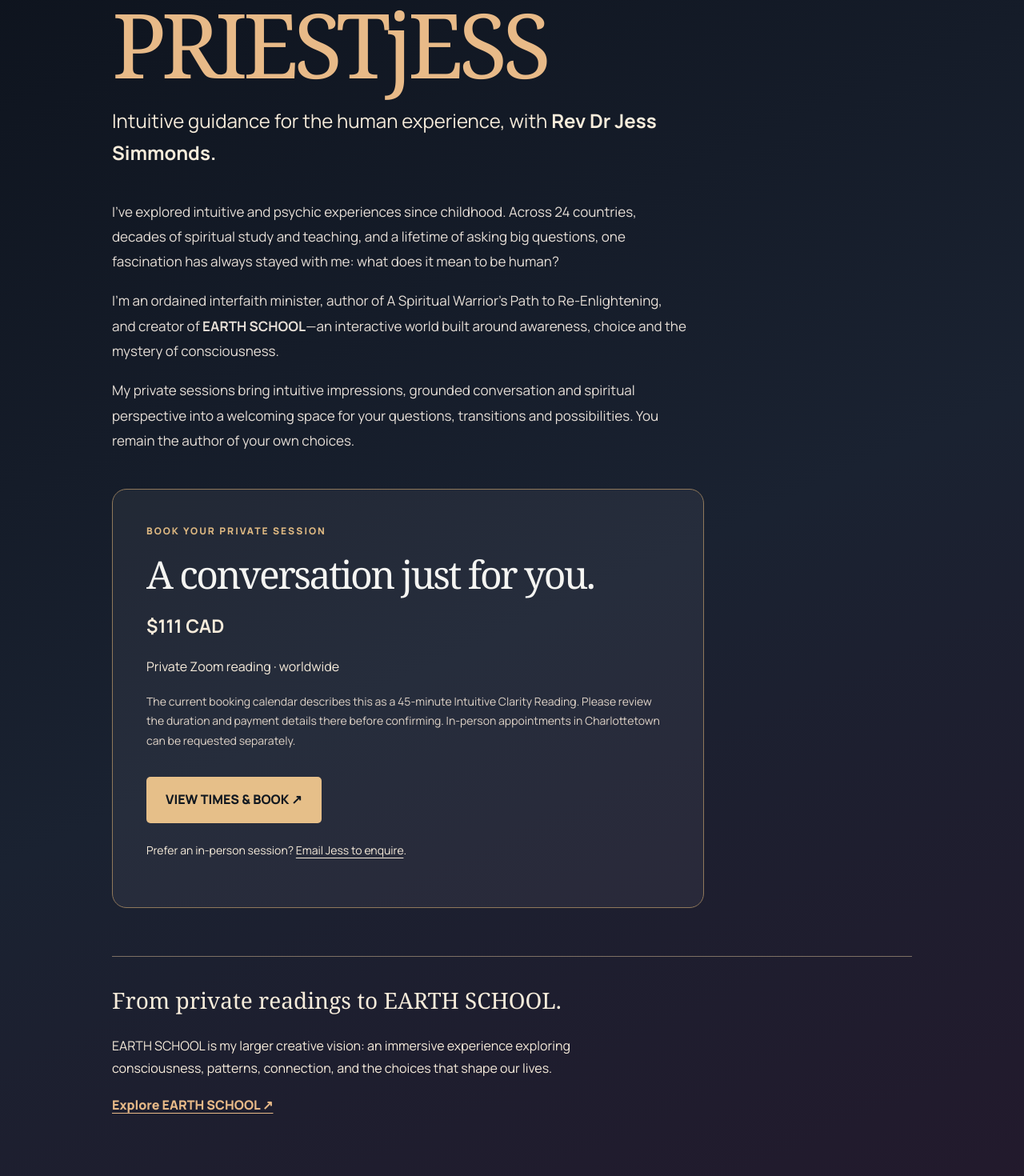
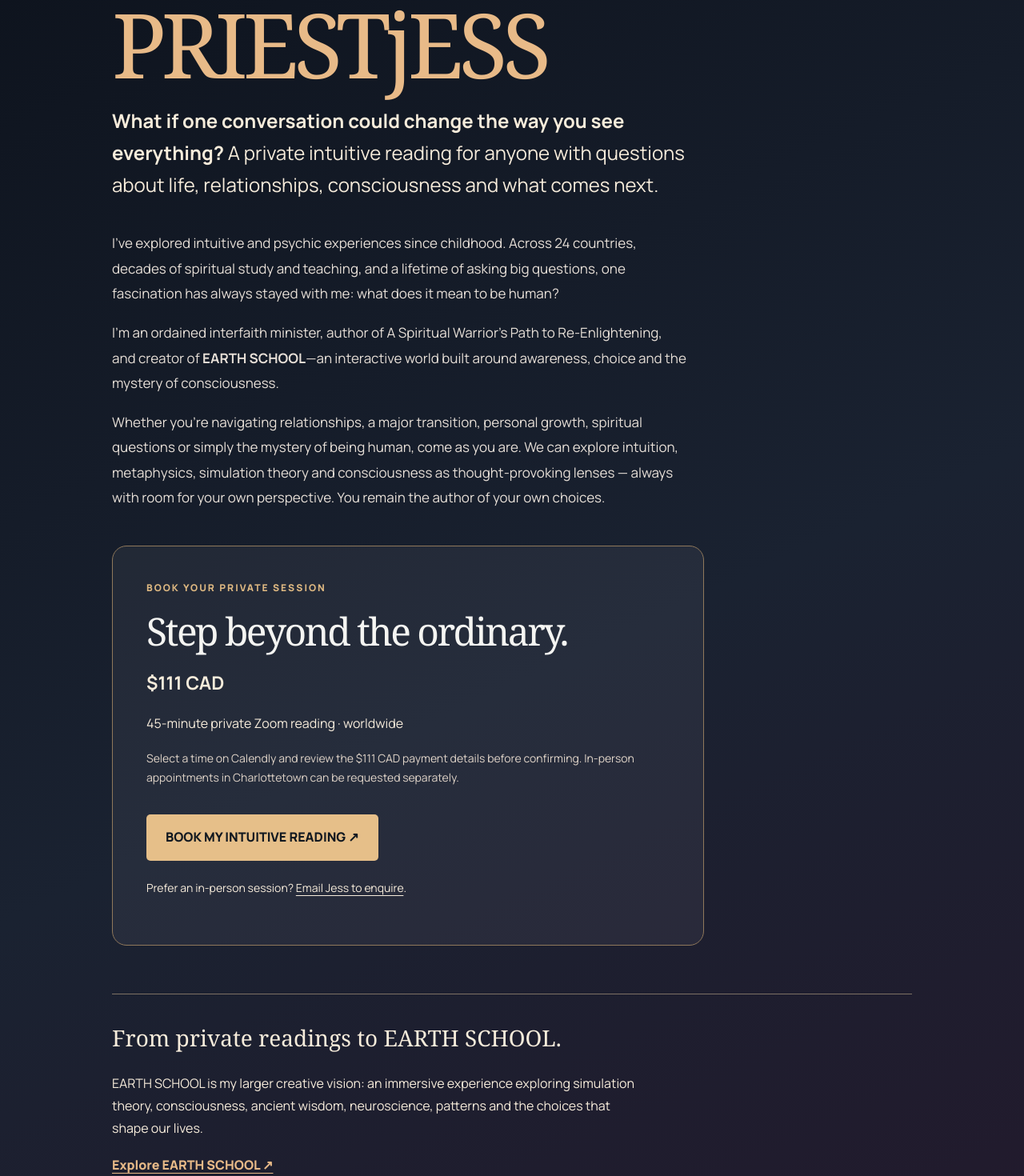
Before and after one commit to jessgoodvibesonly/jessgoodvibesonly, a Next.js app: page /private-readings in a window 1280 px wide. Shown: the part 320-1790 px from the top of the page at 80% size. Built offline with nearby package versions, Linux system fonts and the light colour scheme; a web font is replaced by a local one.

Commit message:
Make intuitive readings inclusive and connect EARTH SCHOOL themes and author's spiritual website

```diff
--- a/app/private-readings/page.tsx
+++ b/app/private-readings/page.tsx
@@ -4,8 +4,8 @@ import Link from "next/link";
 const bookingUrl = "https://calendly.com/aspiritualwarriorspath/intuitive-clarity-reading-for-entrepreneurs-creators";
 
 export const metadata: Metadata = {
-  title: "Private Psychic Readings | THE HIGH PRIESTjESS",
-  description: "Book a private intuitive reading with Rev Dr Jess Simmonds, THE HIGH PRIESTjESS. Available by Zoom worldwide and by arrangement in Charlottetown, PEI.",
+  title: "Intuitive Clarity Reading | Rev. Dr. Jess ☮️",
+  description: "What if one conversation could change the way you see everything? Book a 45-minute $111 CAD Intuitive Clarity Reading with Rev. Dr. Jess ☮️.",
 };
 
 export default function ReadingsPage() {
@@ -19,25 +19,25 @@ export default function ReadingsPage() {
         </nav>
         <p style={{color:"#dfb982",fontSize:13,letterSpacing:3,fontWeight:800}}>PRIVATE READINGS · WORLDWIDE</p>
         <h1 style={{fontFamily:"Georgia,serif",fontSize:"clamp(3.4rem,9vw,7rem)",letterSpacing:"-.055em",lineHeight:1.04,margin:"18px 0"}}>THE HIGH<br/><span style={{color:"#e8ba88"}}>PRIESTjESS</span></h1>
-        <p style={{fontSize:"clamp(1.1rem,2vw,1.5rem)",maxWidth:720,lineHeight:1.65}}>Intuitive guidance for the human experience, with <strong>Rev Dr Jess Simmonds.</strong></p>
+        <p style={{fontSize:"clamp(1.1rem,2vw,1.5rem)",maxWidth:720,lineHeight:1.65}}><strong>What if one conversation could change the way you see everything?</strong> A private intuitive reading for anyone with questions about life, relationships, consciousness and what comes next.</p>
         <div style={{maxWidth:720,marginTop:38,fontSize:17,lineHeight:1.85,color:"#e7dfd7"}}>
           <p>I’ve explored intuitive and psychic experiences since childhood. Across 24 countries, decades of spiritual study and teaching, and a lifetime of asking big questions, one fascination has always stayed with me: what does it mean to be human?</p>
           <p>I’m an ordained interfaith minister, author of <em>A Spiritual Warrior’s Path to Re-Enlightening</em>, and creator of <strong>EARTH SCHOOL</strong>—an interactive world built around awareness, choice and the mystery of consciousness.</p>
-          <p>My private sessions bring intuitive impressions, grounded conversation and spiritual perspective into a welcoming space for your questions, transitions and possibilities. You remain the author of your own choices.</p>
+          <p>Whether you’re navigating relationships, a major transition, personal growth, spiritual questions or simply the mystery of being human, come as you are. We can explore intuition, metaphysics, simulation theory and consciousness as thought-provoking lenses — always with room for your own perspective. You remain the author of your own choices.</p>
         </div>
         <section style={{marginTop:44,padding:"clamp(24px,4vw,42px)",border:"1px solid #8f785b",background:"rgba(255,255,255,.05)",borderRadius:18,maxWidth:740}}>
           <p style={{letterSpacing:2,fontSize:12,color:"#dfb982",fontWeight:800}}>BOOK YOUR PRIVATE SESSION</p>
-          <h2 style={{fontFamily:"Georgia,serif",fontSize:"clamp(2rem,4vw,3rem)",margin:"12px 0"}}>A conversation just for you.</h2>
+          <h2 style={{fontFamily:"Georgia,serif",fontSize:"clamp(2rem,4vw,3rem)",margin:"12px 0"}}>Step beyond the ordinary.</h2>
           <p style={{fontSize:23,fontWeight:700,margin:"18px 0"}}>$111 CAD</p>
-          <p>Private Zoom reading · worldwide</p>
-          <p style={{fontSize:14,color:"#e0d4c8"}}>The current booking calendar describes this as a 45-minute Intuitive Clarity Reading. Please review the duration and payment details there before confirming. In-person appointments in Charlottetown can be requested separately.</p>
-          <a href={bookingUrl} target="_blank" rel="noopener noreferrer" style={{display:"inline-block",marginTop:16,background:"#e6bf89",color:"#111820",fontWeight:800,textDecoration:"none",padding:"15px 24px",borderRadius:5}}>VIEW TIMES &amp; BOOK ↗</a>
+          <p>45-minute private Zoom reading · worldwide</p>
+          <p style={{fontSize:14,color:"#e0d4c8"}}>Select a time on Calendly and review the $111 CAD payment details before confirming. In-person appointments in Charlottetown can be requested separately.</p>
+          <a href={bookingUrl} target="_blank" rel="noopener noreferrer" style={{display:"inline-block",marginTop:16,background:"#e6bf89",color:"#111820",fontWeight:800,textDecoration:"none",padding:"15px 24px",borderRadius:5}}>BOOK MY INTUITIVE READING ↗</a>
           <p style={{marginTop:22,fontSize:14}}>Prefer an in-person session? <a href="mailto:jessgoodvibesonly@gmail.com?subject=Charlottetown%20private%20reading">Email Jess to enquire</a>.</p>
         </section>
         <div style={{marginTop:60,paddingTop:30,borderTop:"1px solid #7d7064",lineHeight:1.75}}>
           <p style={{fontFamily:"Georgia,serif",fontSize:28}}>From private readings to EARTH SCHOOL.</p>
-          <p style={{maxWidth:660}}>EARTH SCHOOL is my larger creative vision: an immersive experience exploring consciousness, patterns, connection, and the choices that shape our lives.</p>
-          <Link href="/#earth-school" style={{color:"#e8ba88",fontWeight:800}}>Explore EARTH SCHOOL ↗</Link>
+          <p style={{maxWidth:660}}>EARTH SCHOOL is my larger creative vision: an immersive experience exploring simulation theory, consciousness, ancient wisdom, neuroscience, patterns and the choices that shape our lives.</p>
+          <Link href="/#earth-school" style={{color:"#e8ba88",fontWeight:800}}>Explore EARTH SCHOOL ↗</Link><p style={{marginTop:18}}>Explore my book, <em>A Spiritual Warrior’s Path to Re-Enlightening</em>, and more spiritual teachings at <a href="https://www.aspiritualwarriorspath.com" target="_blank" rel="noopener noreferrer" style={{color:"#e8ba88"}}>A Spiritual Warrior’s Path ↗</a>.</p>
         </div>
         <footer style={{marginTop:72,fontSize:13,color:"#cfc2b4"}}>☮ Jess Good Vibes Only · Spiritual insight is reflective guidance, not medical, legal or financial advice.</footer>
       </div>
```
